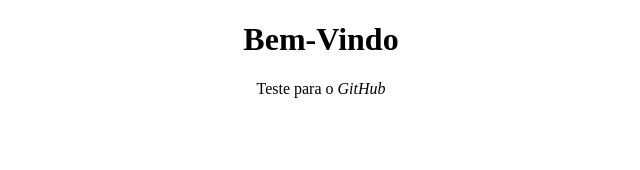
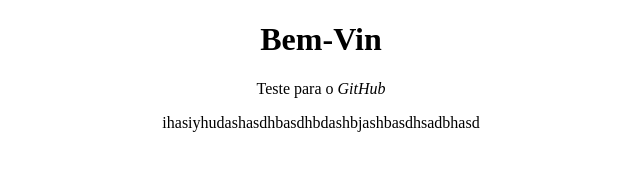
Before and after one commit to DinFloat/SIte, a plain HTML site: page index.html in a window 1280 px wide. Shown: the whole page, without its empty margins (319-959 px from the left). Drawn offline with Linux system fonts and the light colour scheme.

Commit message:
kkkkkkkkkkk

```diff
--- a/index.html
+++ b/index.html
@@ -12,7 +12,8 @@
     </style>
 </head>
 <body id="body">
-    <h1>Bem-Vindo</h1>
+    <h1>Bem-Vin</h1>
     <p>Teste para o <em>GitHub</em></p>
+    <p>ihasiyhudashasdhbasdhbdashbjashbasdhsadbhasd</p>
 </body>
 </html>
```
